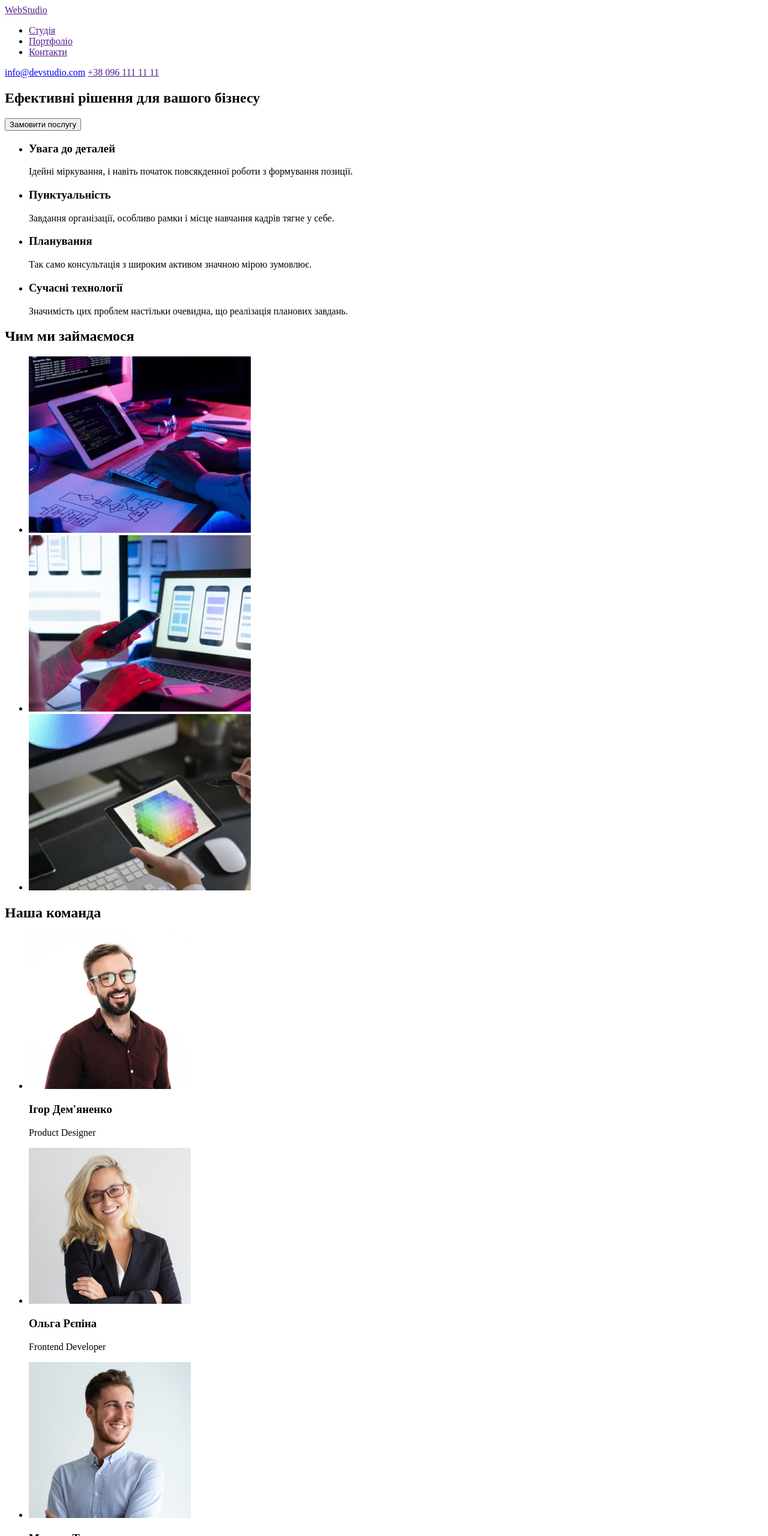
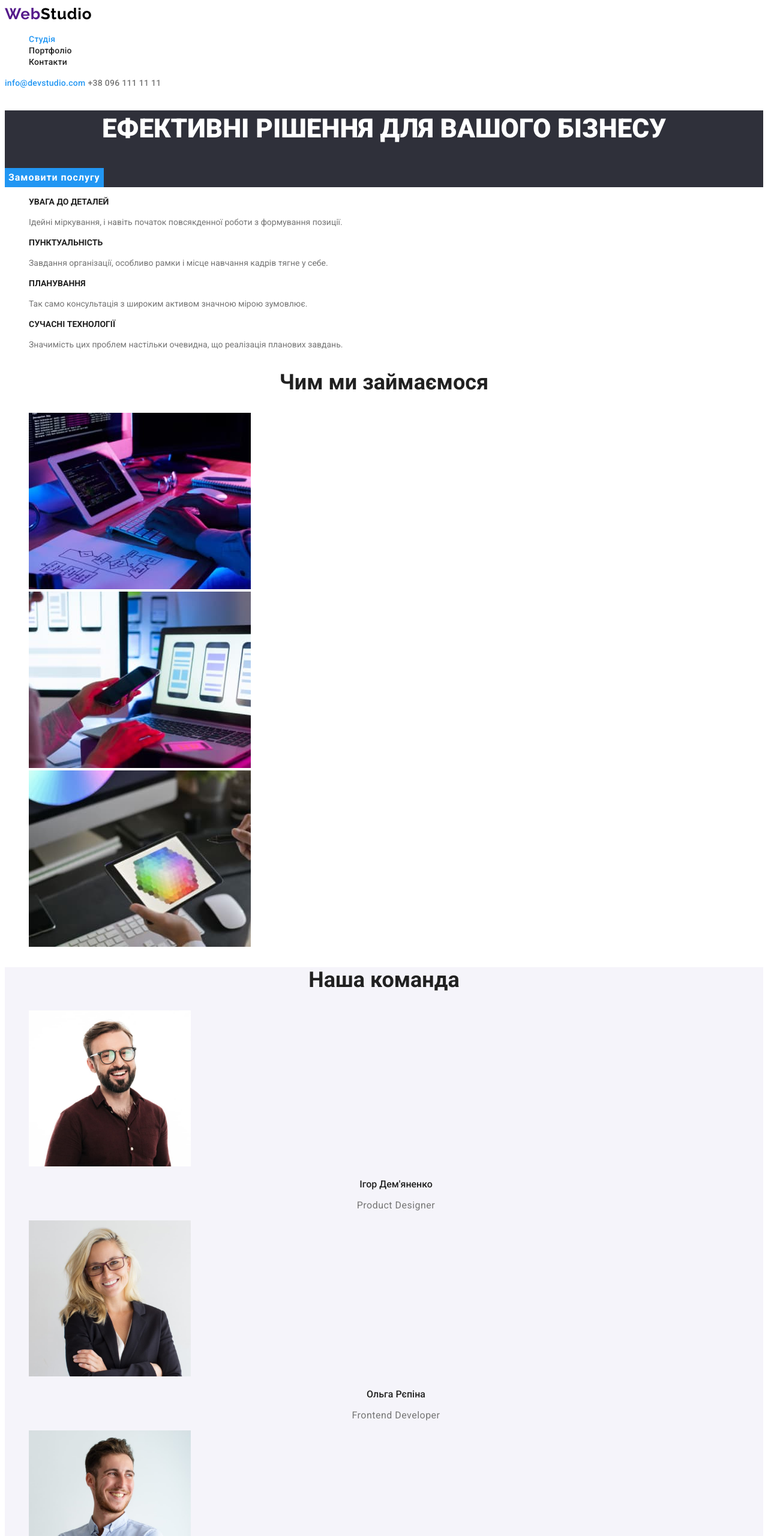
Before and after one commit to DemoUser77/goit-markup-hw-02, a plain HTML site: page index.html in a window 1280 px wide. Shown: the top 2560 px of the page at 60% size. Drawn offline with Linux system fonts and the light colour scheme.

Commit message:
change html

```diff
--- /dev/null
+++ b/css/style.css
@@ -0,0 +1,210 @@
+body{
+font-family: 'Raleway', sans-serif;
+font-family: 'Roboto', sans-serif;
+}
+.logo{
+font-family: 'Raleway';
+font-style: normal;
+font-weight: 700;
+font-size: 26px;
+line-height: calc(31/26);
+letter-spacing: 0.03em;
+text-decoration: none;
+}
+.logo-header{
+    color:black;
+}
+.text{
+font-family: 'Roboto';
+font-style: normal;
+font-weight: 500;
+font-size: 14px;
+line-height: calc(16/14);
+letter-spacing: 0.02em;
+color: #2196F3;
+cursor: pointer;
+}
+.text{
+    text-decoration: none;
+}
+.text-logo{
+    font-family: 'Roboto';
+    font-style: normal;
+    font-weight: 500;
+    font-size: 14px;
+    line-height: calc(16/14);
+    letter-spacing: 0.02em;
+    color: #212121;
+    cursor: pointer;
+}
+.item{
+    list-style-type: none;
+}
+.text-logo{
+    text-decoration: none;
+}
+.email{
+font-family: 'Roboto';
+font-style: normal;
+font-weight: 500;
+font-size: 14px;
+line-height: calc(16/14);
+letter-spacing: 0.02em;
+color: #2196F3;
+text-decoration: none;
+}
+.tel{
+font-family: 'Roboto';
+font-style: normal;
+font-weight: 500;
+font-size: 14px;
+line-height:calc(16/14);
+letter-spacing: 0.02em;
+color: #757575;
+text-decoration: none;
+}
+.main-color{
+    background: #2F303A;
+}
+.main{
+font-family: 'Roboto';
+font-style: normal;
+font-weight: 900;
+font-size: 44px;
+line-height: calc(60/44);
+color:  #FFFFFF;
+text-transform:uppercase;
+text-align: center;
+}
+.main-button{
+font-family: 'Roboto';
+font-style: normal;
+font-weight: 700;
+font-size: 16px;
+line-height: calc(30/16);
+display: flex;
+align-items: center;
+text-align: center;
+letter-spacing: 0.06em;
+color: #FFFFFF;
+background-color: #2196F3;
+border-style: none;
+cursor: pointer;
+}
+.content{
+font-family: 'Roboto';
+font-style: normal;
+font-size: 14px;
+line-height: calc(16/14);
+color: #212121;
+text-transform:uppercase;
+}
+.features{
+ font-family: 'Roboto';
+font-style: normal;
+font-weight: 400;
+font-size: 14px;
+line-height: calc(24/14);
+color: #757575;
+}
+.title{
+font-family: 'Roboto';
+font-style: normal;
+font-weight: 700;
+font-size: 36px;
+line-height: calc(42/36);
+text-align: center;
+color: #212121;
+}
+.heading{
+font-family: 'Roboto';
+font-style: normal;
+font-weight: 500;
+font-size: 16px;
+line-height: calc(19/16);
+text-align: center;
+color: #212121;
+}
+.subtitle{
+font-family: 'Roboto';
+font-style: normal;
+font-weight: 400;
+font-size: 16px;
+line-height: calc(19/16);
+text-align: center;
+letter-spacing: 0.03em;
+color: #757575;
+}
+.color{
+    background: #F5F4FA;
+}
+.footer-color{
+    background: #2F303A;
+}
+.footer-logo{
+font-family: 'Raleway';
+font-style: normal;
+font-weight: 700;
+font-size: 26px;
+line-height: calc(31/26);
+letter-spacing: 0.03em;
+color: #2196F3;
+text-decoration: none;
+}
+.footer-logo-color{
+    color: #FFFFFF;
+}
+.address{
+font-family: 'Roboto';
+font-style: normal;
+font-weight: 400;
+font-size: 14px;
+line-height: calc(24/14);
+letter-spacing: 0.03em;
+color: #FFFFFF;
+text-decoration: none;
+}
+.footer-info{
+font-family: 'Roboto';
+font-style: normal;
+font-weight: 400;
+font-size: 14px;
+line-height: calc(24/14);
+letter-spacing: 0.03em;
+color: rgba(255, 255, 255, 0.6);
+text-decoration: none;
+}
+.main-nav{
+font-family: 'Roboto';
+font-style: normal;
+font-weight: 500;
+font-size: 16px;
+line-height: calc(26/16);
+text-align: center;
+letter-spacing: 0.03em;
+color: #212121;
+cursor: pointer;
+border-style: none;
+}
+.main-nav:hover{
+color: #FFFFFF;
+background-color: #2196F3;;
+}
+.port-title{
+font-family: 'Roboto';
+font-style: normal;
+font-weight: 700;
+font-size: 18px;
+line-height: calc(36/18);
+letter-spacing: 0.06em;
+color: #212121;
+}
+.port-subtitle{
+font-family: 'Roboto';
+font-style: normal;
+font-weight: 400;
+font-size: 16px;
+line-height: calc(30/16);
+letter-spacing: 0.03em;
+color: #757575;
+}
--- a/index.html
+++ b/index.html
@@ -5,50 +5,57 @@
     <meta http-equiv="X-UA-Compatible" content="IE=edge" />
     <meta name="viewport" content="width=device-width, initial-scale=1.0" />
     <title>WebStudio</title>
+    <link rel="preconnect" href="https://fonts.googleapis.com" />
+    <link rel="preconnect" href="https://fonts.gstatic.com" crossorigin />
+    <link
+      href="https://fonts.googleapis.com/css2?family=Raleway:wght@700&family=Roboto:wght@400;500;700;900&display=swap"
+      rel="stylesheet"
+    />
+    <link rel="stylesheet" href="./css/style.css" />
   </head>
   <body>
     <header>
       <nav>
-        <a href="">WebStudio</a>
-        <ul>
-          <li><a href="">Студія</a></li>
-          <li><a href="">Портфоліо</a></li>
-          <li><a href="">Контакти</a></li>
+        <a class="logo" href="">Web<span class="logo-header">Studio</span></a>
+        <ul class="item">
+          <li><a class="text" href="">Студія</a></li>
+          <li><a class="text-logo" href="">Портфоліо</a></li>
+          <li><a class="text-logo" href="">Контакти</a></li>
         </ul>
       </nav>
-      <a href="emailto:info@devstudio.com">info@devstudio.com</a>
-      <a href="">+38 096 111 11 11</a>
+      <a class="email" href="emailto:info@devstudio.com">info@devstudio.com</a>
+      <a class="tel" href="">+38 096 111 11 11</a>
     </header>
     <main>
-      <section>
-        <h1>Ефективні рішення для вашого бізнесу</h1>
-        <button type="button">Замовити послугу</button>
+      <section class="main-color">
+        <h1 class="main">Ефективні рішення для вашого бізнесу</h1>
+        <button class="main-button" type="button">Замовити послугу</button>
       </section>
       <section>
         <ul>
-          <li>
-            <h3>Увага до деталей</h3>
-            <p>
+          <li class="item">
+            <h3 class="content">Увага до деталей</h3>
+            <p class="features">
               Ідейні міркування, і навіть початок повсякденної роботи з
               формування позиції.
             </p>
           </li>
-          <li>
-            <h3>Пунктуальність</h3>
-            <p>
+          <li class="item">
+            <h3 class="content">Пунктуальність</h3>
+            <p class="features">
               Завдання організації, особливо рамки і місце навчання кадрів тягне
               у себе.
             </p>
           </li>
-          <li>
-            <h3>Планування</h3>
-            <p>
+          <li class="item">
+            <h3 class="content">Планування</h3>
+            <p class="features">
               Так само консультація з широким активом значною мірою зумовлює.
             </p>
           </li>
-          <li>
-            <h3>Сучасні технології</h3>
-            <p>
+          <li class="item">
+            <h3 class="content">Сучасні технології</h3>
+            <p class="features">
               Значимість цих проблем настільки очевидна, що реалізація планових
               завдань.
             </p>
@@ -56,79 +63,86 @@
         </ul>
       </section>
       <section>
-        <h2>Чим ми займаємося</h2>
+        <h2 class="title">Чим ми займаємося</h2>
         <ul>
-          <li>
+          <li class="item">
             <img src="./img/img1.jpg" alt="робота" width="370" height="294" />
           </li>
-          <li>
+          <li class="item">
             <img src="./img/img2.jpg" alt="робота" width="370" height="294" />
           </li>
-          <li>
+          <li class="item">
             <img src="./img/img3.jpg" alt="робота" width="370" height="294" />
           </li>
         </ul>
       </section>
-      <section>
-        <h2>Наша команда</h2>
+      <section class="color">
+        <h2 class="title">Наша команда</h2>
         <ul>
-          <li>
+          <li class="item">
             <img
               src="./img/teamimg1.jpg"
               alt="команда"
               width="270"
               height="260"
             />
-            <h3>Ігор Дем'яненко</h3>
-            <p>Product Designer</p>
+            <h3 class="heading">Ігор Дем'яненко</h3>
+            <p class="subtitle">Product Designer</p>
           </li>
-          <li>
+          <li class="item">
             <img
               src="./img/teamimg2.jpg"
               alt="команда"
               width="270"
               height="260"
             />
-            <h3>Ольга Рєпіна</h3>
-            <p>Frontend Developer</p>
+            <h3 class="heading">Ольга Рєпіна</h3>
+            <p class="subtitle">Frontend Developer</p>
           </li>
-          <li>
+          <li class="item">
             <img
               src="./img/teamimg3.jpg"
               alt="команда"
               width="270"
               height="260"
             />
-            <h3>Микола Тарасов</h3>
-            <p>Marketing</p>
+            <h3 class="heading">Микола Тарасов</h3>
+            <p class="subtitle">Marketing</p>
           </li>
-          <li>
+          <li class="item">
             <img
               src="./img/teamimg4.jpg"
               alt="команда"
               width="270"
               height="260"
             />
-            <h3>Михайло Єрмаков</h3>
-            <p>UI Designer</p>
+            <h3 class="heading">Михайло Єрмаков</h3>
+            <p class="subtitle">UI Designer</p>
           </li>
         </ul>
       </section>
     </main>
-    <footer>
-      <a href="">WebStudio</a>
+    <footer class="footer-color">
+      <a class="footer-logo" href=""
+        >Web<span class="footer-logo-color">Studio</span></a
+      >
       <address>
-        <ul>
+        <ul class="item">
           <li>
             <a
+              class="address"
               href="https://goo.gl/maps/omQ613N7sSxZQbV56"
               target="_blank"
               rel="noopener noreferrer nofollow"
               >м. Київ, пр-т Лесі Українки, 26</a
             >
           </li>
-          <li><a href="">info@devstudio.com</a></li>
-          <li><a href="">+38 096 111 11 11</a></li>
+          <li>
+            <a class="footer-info" href="">info@devstudio.com</a>
+          </li>
+          <li>
+            <a class="footer-info" href="">+38 096 111 11 11</a>
+          </li>
         </ul>
       </address>
     </footer>
```
Also changed, not shown: portfolio.html (added, +156 -0 lines), img/workimg1.jpg (added), img/workimg2.jpg (added), img/workimg3.jpg (added), img/workimg4.jpg (added), img/workimg5.jpg (added), img/workimg6.jpg (added), img/workimg7.jpg (added), img/workimg8.jpg (added), img/workimg9.jpg (added).
